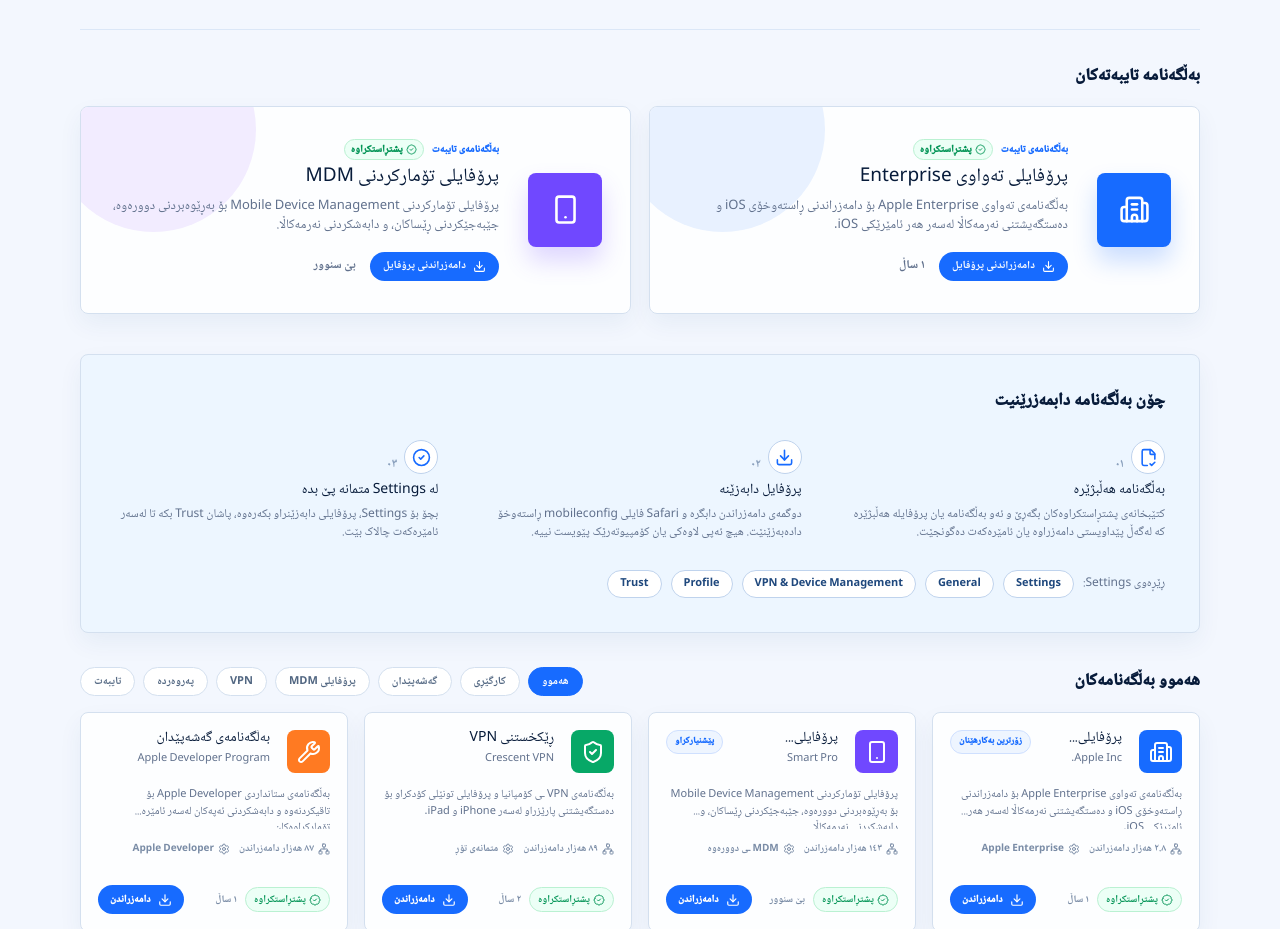
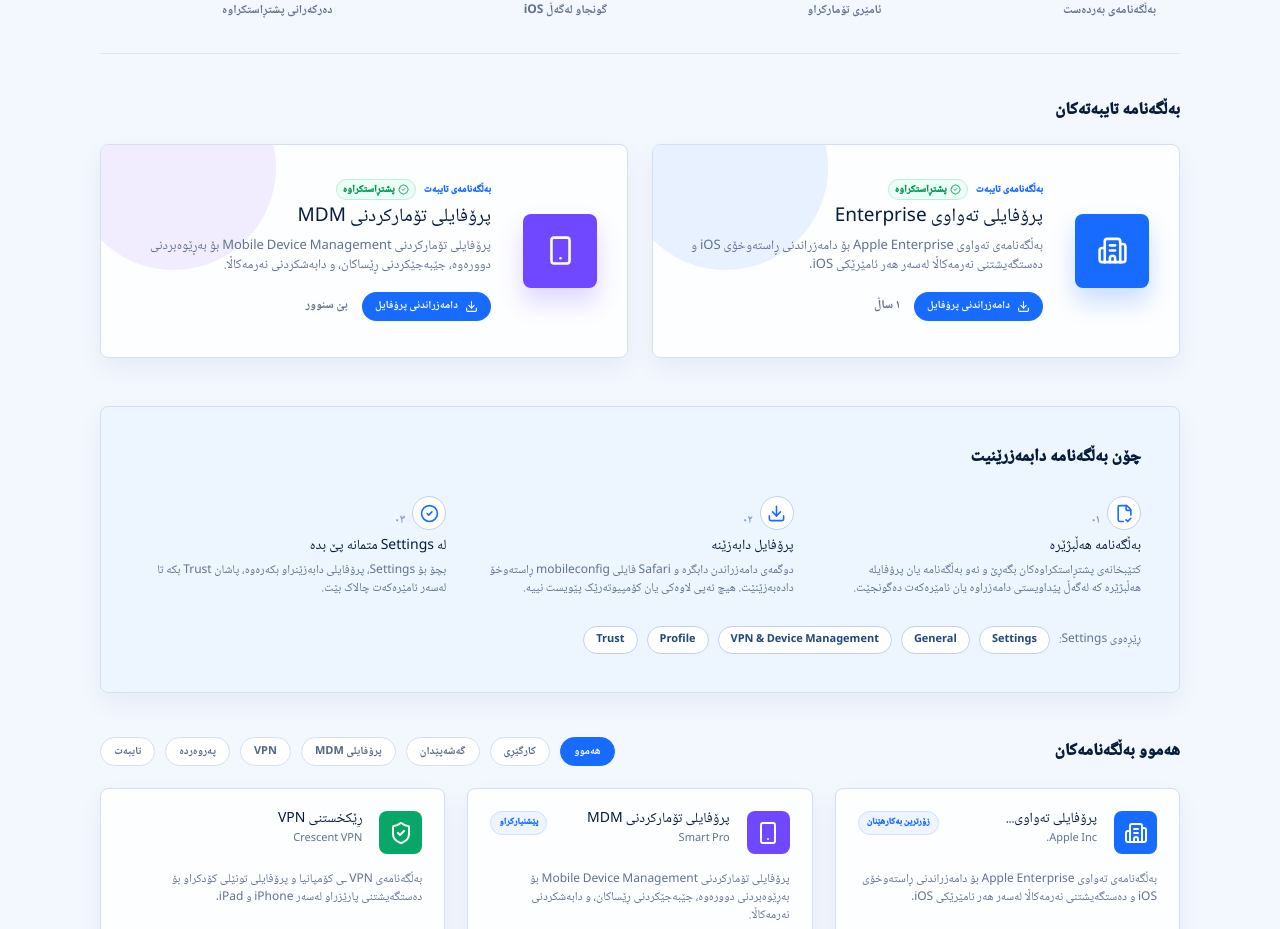
Before and after one commit to Zarqawi2/zarqawi2.github.io, a Vue app: page / in a window 1280 px wide. Shown: the part 583-1512 px from the top of the page. Built offline with nearby package versions, Linux system fonts and the light colour scheme; a web font is replaced by a local one.

Commit message:
Reduce layout crowding

```diff
--- a/src/App.vue
+++ b/src/App.vue
@@ -740,30 +740,35 @@
             بدە.
           </div>
 
+          <details class="admin-advanced">
+            <summary>ڕێکخستنە پێشکەوتووەکان</summary>
+            <div class="admin-grid compact">
+              <label class="admin-field">
+                <span>Owner</span>
+                <input v-model="adminOwner" dir="ltr" type="text" />
+              </label>
+
+              <label class="admin-field">
+                <span>Repository</span>
+                <input v-model="adminRepo" dir="ltr" type="text" />
+              </label>
+
+              <label class="admin-field">
+                <span>Branch</span>
+                <input v-model="adminBranch" dir="ltr" type="text" />
+              </label>
+
+              <label class="admin-field">
+                <span>Site URL</span>
+                <input v-model="adminSiteBase" dir="ltr" type="url" />
+              </label>
+            </div>
+          </details>
+
           <div class="admin-grid">
             <label class="admin-field span-2">
               <span>GitHub token</span>
               <input v-model="adminToken" dir="ltr" type="password" autocomplete="off" placeholder="github_pat_..." />
-            </label>
-
-            <label class="admin-field">
-              <span>Owner</span>
-              <input v-model="adminOwner" dir="ltr" type="text" />
-            </label>
-
-            <label class="admin-field">
-              <span>Repository</span>
-              <input v-model="adminRepo" dir="ltr" type="text" />
-            </label>
-
-            <label class="admin-field">
-              <span>Branch</span>
-              <input v-model="adminBranch" dir="ltr" type="text" />
-            </label>
-
-            <label class="admin-field">
-              <span>Site URL</span>
-              <input v-model="adminSiteBase" dir="ltr" type="url" />
             </label>
 
             <label class="admin-field">
@@ -1048,14 +1053,14 @@
 }
 
 .page {
-  width: min(100% - 48px, 1120px);
+  width: min(100% - 56px, 1080px);
   margin: 0 auto;
-  padding: 34px 0 0;
+  padding: 40px 0 0;
 }
 
 .hero {
   max-width: 720px;
-  padding: 8px 0 36px;
+  padding: 10px 0 44px;
 }
 
 .eyebrow {
@@ -1130,8 +1135,8 @@
 .metrics {
   display: grid;
   grid-template-columns: repeat(4, minmax(0, 1fr));
-  gap: 0;
-  padding: 26px 0;
+  gap: 18px;
+  padding: 30px 0;
   border-top: 1px solid #cfddec;
   border-bottom: 1px solid #dbe7f7;
 }
@@ -1170,7 +1175,7 @@
 
 .featured,
 .catalog {
-  padding-top: 34px;
+  padding-top: 44px;
 }
 
 .featured h2,
@@ -1185,8 +1190,8 @@
 .featured-grid {
   display: grid;
   grid-template-columns: repeat(2, minmax(0, 1fr));
-  gap: 18px;
-  margin-top: 16px;
+  gap: 24px;
+  margin-top: 20px;
 }
 
 .featured-card,
@@ -1202,9 +1207,9 @@
   position: relative;
   display: grid;
   grid-template-columns: 82px 1fr;
-  gap: 21px;
-  min-height: 196px;
-  padding: 32px 28px;
+  gap: 24px;
+  min-height: 214px;
+  padding: 34px 30px;
   overflow: hidden;
 }
 
@@ -1317,8 +1322,8 @@
 }
 
 .install-panel {
-  margin-top: 40px;
-  padding: 34px;
+  margin-top: 48px;
+  padding: 38px;
   background: #edf6ff;
 }
 
@@ -1383,15 +1388,15 @@
   display: flex;
   align-items: center;
   justify-content: space-between;
-  gap: 20px;
-  margin-bottom: 16px;
+  gap: 24px;
+  margin-bottom: 22px;
 }
 
 .filters {
   display: flex;
   flex-wrap: wrap;
   justify-content: flex-start;
-  gap: 8px;
+  gap: 10px;
 }
 
 .filters button {
@@ -1414,15 +1419,15 @@
 
 .certificate-grid {
   display: grid;
-  grid-template-columns: repeat(4, minmax(0, 1fr));
-  gap: 16px;
+  grid-template-columns: repeat(3, minmax(0, 1fr));
+  gap: 22px;
 }
 
 .certificate-card {
   display: flex;
   flex-direction: column;
-  min-height: 220px;
-  padding: 17px;
+  min-height: 270px;
+  padding: 22px;
 }
 
 .cert-top {
@@ -1473,10 +1478,10 @@
 
 .cert-description {
   display: -webkit-box;
-  min-height: 42px;
-  margin: 14px 0 0;
-  font-size: 11px;
-  -webkit-line-clamp: 2;
+  min-height: 58px;
+  margin: 17px 0 0;
+  font-size: 12px;
+  -webkit-line-clamp: 3;
   -webkit-box-orient: vertical;
   overflow: hidden;
 }
@@ -1484,10 +1489,10 @@
 .cert-details {
   display: flex;
   flex-wrap: wrap;
-  gap: 9px;
-  margin-top: 12px;
+  gap: 11px;
+  margin-top: 15px;
   color: #7a8ca6;
-  font-size: 10px;
+  font-size: 11px;
   font-weight: 750;
 }
 
@@ -1498,14 +1503,15 @@
 }
 
 .cert-actions {
-  display: grid;
-  grid-template-columns: auto 1fr auto;
+  display: flex;
+  flex-wrap: wrap;
   align-items: center;
-  gap: 8px;
+  justify-content: space-between;
+  gap: 10px;
   margin-top: auto;
-  padding-top: 15px;
+  padding-top: 18px;
   color: #7a8ca6;
-  font-size: 10px;
+  font-size: 11px;
   font-weight: 850;
 }
 
@@ -1528,12 +1534,14 @@
 }
 
 .cert-actions a {
-  min-height: 29px;
-  padding: 0 12px;
+  width: 100%;
+  min-height: 36px;
+  margin-top: 2px;
+  padding: 0 14px;
   color: #ffffff;
   background: #176bff;
   border-radius: 999px;
-  font-size: 10px;
+  font-size: 12px;
   font-weight: 950;
 }
 
@@ -1608,7 +1616,7 @@
 }
 
 .admin-note {
-  margin-bottom: 20px;
+  margin-bottom: 16px;
   padding: 13px 15px;
   background: #edf6ff;
   border: 1px solid #cfe0ff;
@@ -1622,7 +1630,30 @@
 .admin-grid {
   display: grid;
   grid-template-columns: repeat(2, minmax(0, 1fr));
-  gap: 16px;
+  gap: 18px;
+}
+
+.admin-grid.compact {
+  margin-top: 16px;
+}
+
+.admin-advanced {
+  margin-bottom: 22px;
+  padding: 15px 16px;
+  background: #f8fbff;
+  border: 1px solid #d4e0ef;
+  border-radius: 8px;
+}
+
+.admin-advanced summary {
+  color: #176bff;
+  cursor: pointer;
+  font-size: 13px;
+  font-weight: 950;
+}
+
+.admin-advanced summary::marker {
+  color: #176bff;
 }
 
 .admin-field {
@@ -1830,7 +1861,7 @@
 
   .page,
   .footer {
-    width: min(100% - 32px, 1120px);
+    width: min(100% - 36px, 1080px);
   }
 
   .metrics,
@@ -1877,7 +1908,7 @@
   }
 
   .hero h1 {
-    font-size: 42px;
+    font-size: 39px;
   }
 
   .metrics,
@@ -1888,12 +1919,12 @@
   }
 
   .metrics {
-    gap: 16px;
+    gap: 18px;
   }
 
   .featured-card {
-    grid-template-columns: 62px 1fr;
-    padding: 22px;
+    grid-template-columns: 58px 1fr;
+    padding: 24px;
   }
 
   .card-icon {
@@ -1902,7 +1933,7 @@
   }
 
   .install-panel {
-    padding: 22px;
+    padding: 24px;
   }
 
   .admin-panel {
```
